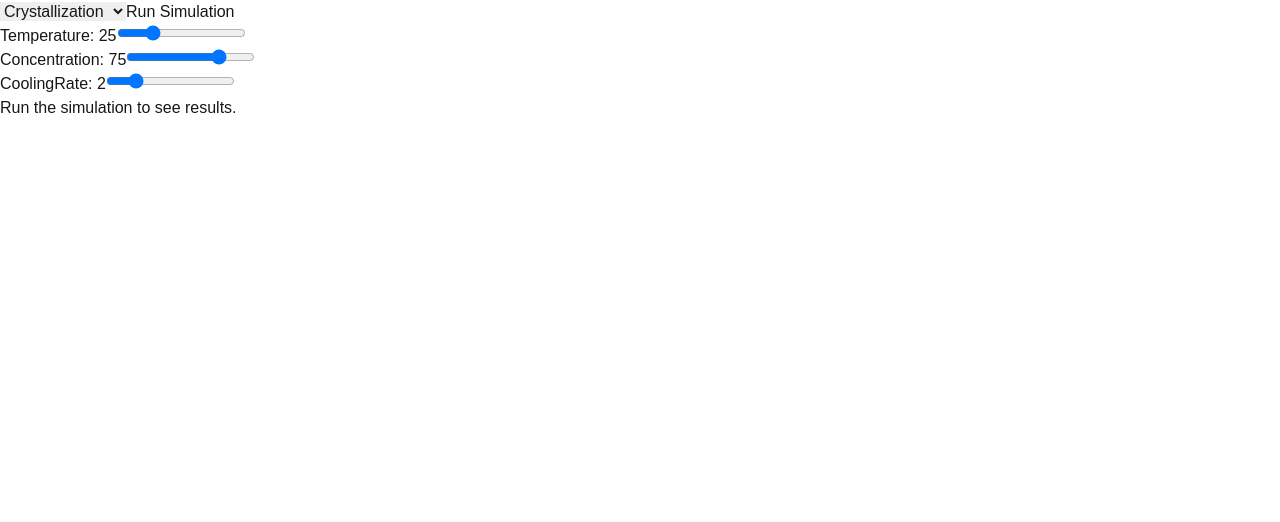
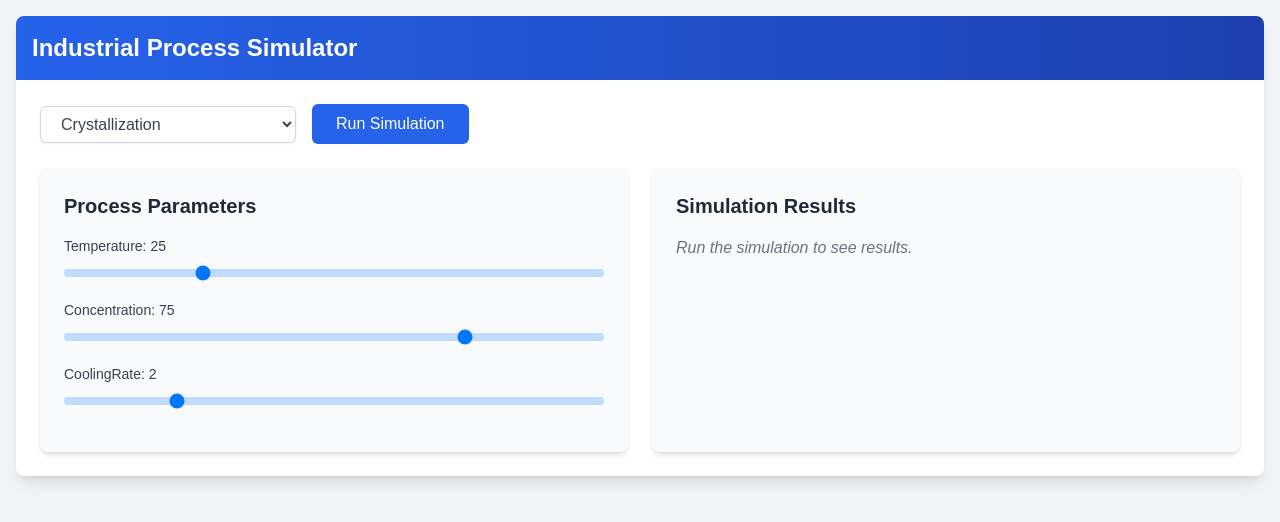
Before and after one commit to JessiP23/industrialSimulator, a Next.js app: page / in a window 1280 px wide. Shown: the top 522 px of the page. Built offline with nearby package versions, Linux system fonts and the light colour scheme.

Commit message:
improved generation

```diff
--- a/app/components/Simulator.js
+++ b/app/components/Simulator.js
@@ -1,6 +1,7 @@
 'use client'
 
-import { useState, useEffect } from 'react'
+import { useState, useEffect, useRef } from 'react'
+import { Chart } from 'chart.js/auto'
 
 // Industrial Process Simulator class (previously defined)
 class IndustrialProcessSimulator {
@@ -106,108 +107,137 @@ const processConfigs = {
 };
 
 export default function ProcessSimulator() {
-  const [selectedProcess, setSelectedProcess] = useState('crystallization');
-  const [parameters, setParameters] = useState({});
-  const [results, setResults] = useState(null);
-  const simulator = new IndustrialProcessSimulator();
+  const [selectedProcess, setSelectedProcess] = useState('crystallization')
+  const [parameters, setParameters] = useState({})
+  const [results, setResults] = useState(null)
+  const chartRef = useRef(null)
+  const chartInstance = useRef(null)
+  const simulator = new IndustrialProcessSimulator()
 
   useEffect(() => {
-    setParameters(Object.fromEntries(processConfigs[selectedProcess].map(config => [config.name, config.default])));
-  }, [selectedProcess]);
+    setParameters(Object.fromEntries(processConfigs[selectedProcess].map(config => [config.name, config.default])))
+  }, [selectedProcess])
 
   useEffect(() => {
-    const container = document.getElementById('simulator-container');
-    if (!container) return;
-
-    container.innerHTML = '';
-
-    // Create control panel
-    const controlPanel = document.createElement('div');
-    controlPanel.className = 'control-panel';
-    container.appendChild(controlPanel);
-
-    // Create process selector
-    const processSelector = document.createElement('select');
-    processSelector.id = 'process-selector';
-    Object.keys(processConfigs).forEach(process => {
-      const option = document.createElement('option');
-      option.value = process;
-      option.textContent = process.charAt(0).toUpperCase() + process.slice(1);
-      processSelector.appendChild(option);
-    });
-    processSelector.value = selectedProcess;
-    processSelector.addEventListener('change', (e) => setSelectedProcess(e.target.value));
-    controlPanel.appendChild(processSelector);
-
-    // Create run button
-    const runButton = document.createElement('button');
-    runButton.textContent = 'Run Simulation';
-    runButton.addEventListener('click', runSimulation);
-    controlPanel.appendChild(runButton);
-
-    // Create parameter controls
-    const parameterControls = document.createElement('div');
-    parameterControls.className = 'parameter-controls';
-    container.appendChild(parameterControls);
-
-    processConfigs[selectedProcess].forEach(config => {
-      const parameterContainer = document.createElement('div');
-      parameterContainer.className = 'parameter-container';
-
-      const label = document.createElement('label');
-      label.textContent = `${config.name.charAt(0).toUpperCase() + config.name.slice(1)}: ${parameters[config.name]}`;
-      label.htmlFor = config.name;
-
-      const slider = document.createElement('input');
-      slider.type = 'range';
-      slider.id = config.name;
-      slider.min = config.min;
-      slider.max = config.max;
-      slider.step = config.step;
-      slider.value = parameters[config.name];
-      slider.addEventListener('input', (e) => {
-        setParameters(prev => ({ ...prev, [config.name]: parseFloat(e.target.value) }));
-        label.textContent = `${config.name.charAt(0).toUpperCase() + config.name.slice(1)}: ${e.target.value}`;
-      });
-
-      parameterContainer.appendChild(label);
-      parameterContainer.appendChild(slider);
-      parameterControls.appendChild(parameterContainer);
-    });
-
-    // Create results display
-    const resultsDisplay = document.createElement('div');
-    resultsDisplay.id = 'results-display';
-    resultsDisplay.className = 'results-display';
-    container.appendChild(resultsDisplay);
-
-    updateResults();
-  }, [selectedProcess, parameters, results]);
+    if (results) {
+      updateChart()
+    }
+  }, [results])
 
   function runSimulation() {
-    const simulationResults = simulator.simulateProcess(selectedProcess, parameters);
-    setResults(simulationResults);
+    const simulationResults = simulator.simulateProcess(selectedProcess, parameters)
+    setResults(simulationResults)
   }
 
-  function updateResults() {
-    const resultsDisplay = document.getElementById('results-display');
-    if (!resultsDisplay) return;
+  function updateChart() {
+    if (chartInstance.current) {
+      chartInstance.current.destroy()
+    }
 
-    resultsDisplay.innerHTML = '';
-    if (results) {
-      const resultsList = document.createElement('ul');
-      Object.entries(results).forEach(([key, value]) => {
-        const listItem = document.createElement('li');
-        listItem.textContent = `${key}: ${typeof value === 'number' ? value.toFixed(2) : value}`;
-        resultsList.appendChild(listItem);
-      });
-      resultsDisplay.appendChild(resultsList);
-    } else {
-      resultsDisplay.textContent = 'Run the simulation to see results.';
-    }
+    const ctx = chartRef.current.getContext('2d')
+    const labels = Object.keys(results)
+    const data = Object.values(results)
+
+    chartInstance.current = new Chart(ctx, {
+      type: 'bar',
+      data: {
+        labels: labels,
+        datasets: [{
+          label: 'Simulation Results',
+          data: data,
+          backgroundColor: [
+            'rgba(59, 130, 246, 0.6)',
+            'rgba(16, 185, 129, 0.6)',
+            'rgba(249, 115, 22, 0.6)',
+            'rgba(236, 72, 153, 0.6)',
+          ],
+          borderColor: [
+            'rgba(59, 130, 246, 1)',
+            'rgba(16, 185, 129, 1)',
+            'rgba(249, 115, 22, 1)',
+            'rgba(236, 72, 153, 1)',
+          ],
+          borderWidth: 1
+        }]
+      },
+      options: {
+        responsive: true,
+        scales: {
+          y: {
+            beginAtZero: true
+          }
+        }
+      }
+    })
   }
 
   return (
-    <div id="simulator-container" className="simulator-container"></div>
-  );
+    <div className="container mx-auto p-4 bg-gray-100 min-h-screen">
+      <div className="bg-white shadow-lg rounded-lg overflow-hidden">
+        <div className="p-4 bg-gradient-to-r from-blue-600 to-blue-800 text-white">
+          <h1 className="text-2xl font-bold">Industrial Process Simulator</h1>
+        </div>
+        <div className="p-6">
+          <div className="flex flex-wrap items-center space-x-4 mb-6">
+            <select
+              value={selectedProcess}
+              onChange={(e) => setSelectedProcess(e.target.value)}
+              className="block w-64 px-4 py-2 text-gray-700 bg-white border border-gray-300 rounded-md shadow-sm focus:outline-none focus:ring-2 focus:ring-blue-500"
+            >
+              {Object.keys(processConfigs).map((process) => (
+                <option key={process} value={process}>
+                  {process.charAt(0).toUpperCase() + process.slice(1)}
+                </option>
+              ))}
+            </select>
+            <button
+              onClick={runSimulation}
+              className="px-6 py-2 bg-blue-600 text-white rounded-md hover:bg-blue-700 focus:outline-none focus:ring-2 focus:ring-blue-500 focus:ring-offset-2 transition duration-150 ease-in-out"
+            >
+              Run Simulation
+            </button>
+          </div>
+          <div className="grid grid-cols-1 lg:grid-cols-2 gap-6">
+            <div className="bg-gray-50 p-6 rounded-lg shadow-md">
+              <h2 className="text-xl font-semibold mb-4 text-gray-800">Process Parameters</h2>
+              {processConfigs[selectedProcess].map((config) => (
+                <div key={config.name} className="mb-4">
+                  <label htmlFor={config.name} className="block text-sm font-medium text-gray-700 mb-1">
+                    {config.name.charAt(0).toUpperCase() + config.name.slice(1)}: {parameters[config.name] || config.default}
+                  </label>
+                  <input
+                    type="range"
+                    id={config.name}
+                    min={config.min}
+                    max={config.max}
+                    step={config.step}
+                    value={parameters[config.name] || config.default}
+                    onChange={(e) => setParameters(prev => ({ ...prev, [config.name]: parseFloat(e.target.value) }))}
+                    className="w-full h-2 bg-blue-200 rounded-lg appearance-none cursor-pointer"
+                  />
+                </div>
+              ))}
+            </div>
+            <div className="bg-gray-50 p-6 rounded-lg shadow-md">
+              <h2 className="text-xl font-semibold mb-4 text-gray-800">Simulation Results</h2>
+              {results ? (
+                <div>
+                  <canvas ref={chartRef} width="400" height="200"></canvas>
+                  <div className="mt-4 grid grid-cols-2 gap-2">
+                    {Object.entries(results).map(([key, value]) => (
+                      <p key={key} className="text-sm">
+                        <span className="font-semibold">{key}:</span> {typeof value === 'number' ? value.toFixed(2) : value}
+                      </p>
+                    ))}
+                  </div>
+                </div>
+              ) : (
+                <p className="text-gray-500 italic">Run the simulation to see results.</p>
+              )}
+            </div>
+          </div>
+        </div>
+      </div>
+    </div>
+  )
 }
```
Also changed, not shown: package.json (+6 -5 lines), 1 other file (tests, documents, lock files or other folders).
